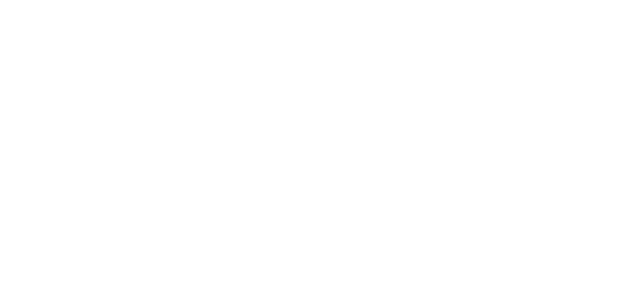
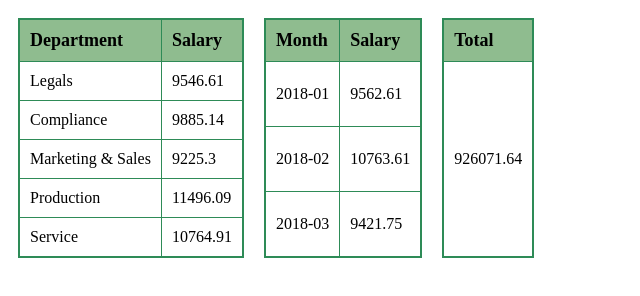
Before and after one commit to yuliia-b/JS_basics, a plain HTML site: page pay_system_5/index.html in a window 1280 px wide. Shown: the whole page, without its empty margins (0-640 px from the left). Drawn offline with Linux system fonts and the light colour scheme.

Commit message:
Added view for table

```diff
--- a/pay_system_5/index.html
+++ b/pay_system_5/index.html
@@ -6,10 +6,32 @@
 </head>
 <style>
 
+    .wrapper {
+        display: flex;
+    }
+
+    table {
+        margin: 10px;
+        border: 2px solid seagreen;
+        border-collapse: collapse;
+    }
+
+    th, td {
+        padding: 10px;
+        text-align: left;
+        border: 1px solid seagreen;
+        font-size: 16px;
+    }
+
+    th {
+        background: darkseagreen;
+        font-size: 18px;
+    }
+
 </style>
 <body>
 
-<div class="wrapper">
+<div class="wrapper" id="tables-wrapper">
 
 </div>
 
@@ -145,15 +167,20 @@
 
     function getTotal(data) {
         let total = 0;
+        let objTotal = {};
+        let arrTotal = [];
 
         data.forEach((elem) => {
             total += +elem.amount;
         });
 
-        return Math.round(total * 100) / 100;
+        objTotal.total = Math.round(total * 100) / 100;
+        arrTotal.push(objTotal);
+
+        return arrTotal;
     }
 
-    function getMiddleSellary(data, nameCol) {
+    function getMiddleSalary(data, nameCol) {
         let middleSelData = [];
         let k = 0;
         let count = 0;
@@ -169,7 +196,7 @@
 
             } else {
                 objData[nameCol] = currentName;
-                objData.middleSellary = Math.round((sum / count) * 100) / 100;
+                objData.middleSalary = Math.round((sum / count) * 100) / 100;
                 middleSelData.push(objData);
 
                 k = i;
@@ -179,7 +206,7 @@
 
             if(i === data.length - 1) {
                 objData[nameCol] = currentName;
-                objData.middleSellary = Math.round((sum / count) * 100) / 100;
+                objData.middleSalary = Math.round((sum / count) * 100) / 100;
                 middleSelData.push(objData);
             }
         });
@@ -198,19 +225,55 @@
         });
     }
 
+    function createTable(headInfoText, tableInfo) {
+        let table = document.createElement('table');
+        let thead = document.createElement('thead');
+        let tbody = document.createElement('tbody');
+        let tr = document.createElement('tr');
+
+        headInfoText.forEach((elem) => {
+            let th = document.createElement('th');
+            let text = document.createTextNode(elem);
+
+            th.appendChild(text);
+            tr.appendChild(th);
+        });
+
+        thead.appendChild(tr);
+        table.appendChild(thead);
+
+        tableInfo.forEach((elem) => {
+            let tr = document.createElement('tr');
+
+            for(let key in elem) {
+                let td = document.createElement('td');
+                let text = document.createTextNode(elem[ key ]);
+
+                td.appendChild(text);
+                tr.appendChild(td);
+            }
+
+            tbody.appendChild(tr);
+        });
+
+        table.appendChild(tbody);
+
+        return table;
+    }
+
     const readFileData = readFile();
     const arrayData = getArrayData(readFileData);
     const data = getArrayDataObj(arrayData);
     const sortedDataMonth = sortDataForMonth(data);
+    const totalSalary = getTotal(data);
+    const middleSalaryDepartment = getMiddleSalary(data, 'department');
+    const middleSalaryMonth = getMiddleSalary(sortedDataMonth, 'month');
 
-    console.log(getTotal(data));
+    let wrapper = document.getElementById('tables-wrapper');
 
-
-
-    console.log(getMiddleSellary(data, 'department'));
-
-    console.log(getMiddleSellary(sortedDataMonth, 'month'));
-
+    wrapper.appendChild( createTable(['Department', 'Salary'], middleSalaryDepartment));
+    wrapper.appendChild( createTable(['Month', 'Salary'], middleSalaryMonth));
+    wrapper.appendChild( createTable(['Total'], totalSalary) );
 
 })();
 </script>
```
